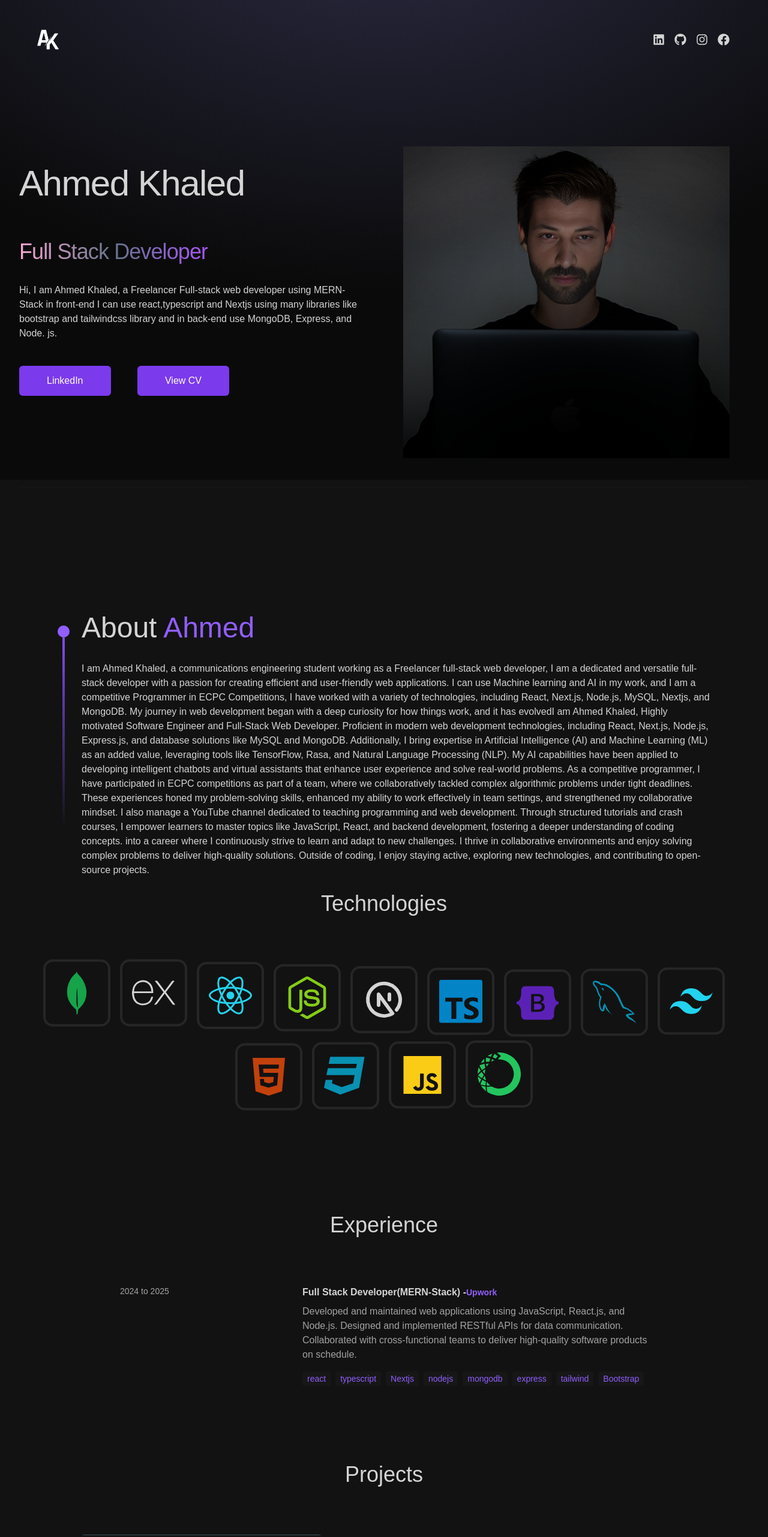
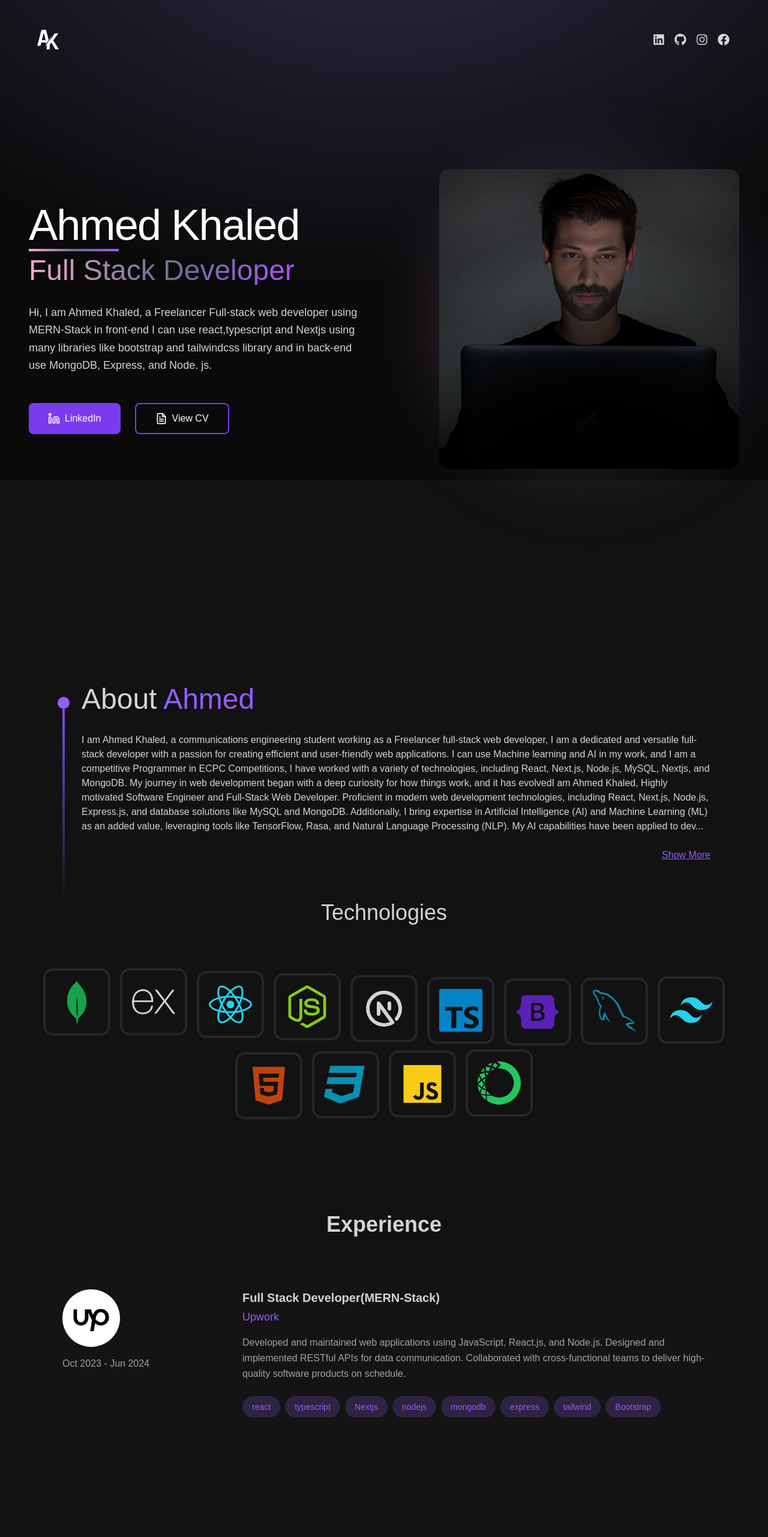
Before and after one commit to a7medk7aledak/AhmedKhaledportfolio, a React (Vite) app: page / in a window 1280 px wide. Shown: the top 2563 px of the page at 60% size. Built offline with nearby package versions, Linux system fonts and the light colour scheme.

Commit message:
24/11/2024 updates

```diff
--- a/src/components/About.jsx
+++ b/src/components/About.jsx
@@ -1,9 +1,13 @@
+import { useState } from "react";
 import { motion } from "framer-motion";
 import { ABOUT_TEXT } from "../constants";
 import { styles } from "../styles";
+
 const About = () => {
+  const [showMore, setShowMore] = useState(false);
+
   return (
-    <div >
+    <div>
       <div
         className={`mt-[210px] ${styles.paddingX} flex flex-row items-start gap-5`}
       >
@@ -17,7 +21,7 @@ const About = () => {
           <div className="w-1 sm:h-80 h-40 violet-gradient" />
         </motion.div>
 
-          <div>
+        <div className="flex-1">
           <motion.h1
             whileInView={{ opacity: 1, y: 0 }}
             initial={{ opacity: 0, y: -100 }}
@@ -32,8 +36,16 @@ const About = () => {
             transition={{ duration: 1 }}
             className={`${styles.AboutSubText} mt-2 py-6`}
           >
-              {ABOUT_TEXT}
+            {showMore ? ABOUT_TEXT : `${ABOUT_TEXT.substring(0, 1000)}...`}
           </motion.p>
+          <div className="text-right">
+            <button
+              onClick={() => setShowMore(!showMore)}
+              className="text-[#915EFF] underline"
+            >
+              {showMore ? "Show Less" : "Show More"}
+            </button>
+          </div>
         </div>
       </div>
     </div>
--- a/src/components/Experience.jsx
+++ b/src/components/Experience.jsx
@@ -1,60 +1,81 @@
 import { EXPERIENCES } from "../constants";
-import {motion} from "framer-motion";
+import { motion } from "framer-motion";
+
+
 const Experience = () => {
   return (
-      <div className="border-border-neutral-900 pb-4">
+    <section className="py-16 relative">
       <motion.h1
         whileInView={{ opacity: 1, y: 0 }}
         initial={{ opacity: 0, y: -100 }}
         transition={{ duration: 0.5 }}
-          className="my-20 text-center text-4xl"
+        className="text-4xl font-bold text-center mb-16"
       >
         Experience
       </motion.h1>
-        <div>
+
+      <div className="max-w-6xl mx-auto px-4">
         {EXPERIENCES.map((experience, index) => (
           <motion.div
             key={index}
-              className="mb-8 flex flex-wrap lg:justify-center"
+            className="mb-12 bg-neutral-900/50 rounded-lg p-6 hover:bg-neutral-900/70 transition-all"
           >
+            <div className="flex flex-col lg:flex-row items-start gap-8">
+              {/* Company Logo/Image */}
               <motion.div
-                whileInView={{ opacity: 1, x: 0 }}
-                initial={{ opacity: 0, x: -100 }}
-                transition={{ duration: 1 }}
-                className="w-full lg:w-1/4"
+                whileInView={{ opacity: 1, scale: 1 }}
+                initial={{ opacity: 0, scale: 0.5 }}
+                transition={{ duration: 0.5 }}
+                className="lg:w-1/4"
               >
-                <p className="mb-2 text-sm text-neutral-400">
+                <div className="w-24 h-24 rounded-full bg-white p-2 mx-auto lg:mx-0">
+                  <img
+                    src={experience.companyLogo || "/api/placeholder/96/96"}
+                    alt={`${experience.company} logo`}
+                    className="w-full h-full object-contain rounded-full"
+                  />
+                </div>
+                <p className="text-center lg:text-left mt-4 text-neutral-400 font-medium">
                   {experience.year}
                 </p>
               </motion.div>
+
+              {/* Experience Details */}
               <motion.div
                 whileInView={{ opacity: 1, x: 0 }}
-                initial={{ opacity: 0, x: 100 }}
-                transition={{ duration: 1 }}
-                className="w-full max-w-xl lg:w-3/4"
+                initial={{ opacity: 0, x: 50 }}
+                transition={{ duration: 0.7 }}
+                className="flex-1"
               >
-                <h6 className="mb-2 font-semibold">
-                  {experience.role} -{""}
-                  <span className="text-sm text-[#915EFF]">
+                <div className="mb-4">
+                  <h3 className="text-xl font-bold mb-1">
+                    {experience.role}
+                  </h3>
+                  <p className="text-[#915EFF] text-lg font-medium">
                     {experience.company}
-                  </span>
-                </h6>
-                <p className="mb-4 text-neutral-400">
+                  </p>
+                </div>
+
+                <p className="text-neutral-400 mb-6 leading-relaxed">
                   {experience.description}
                 </p>
-                {experience.technologies.map((tech, index) => (
+
+                <div className="flex flex-wrap gap-2">
+                  {experience.technologies.map((tech, techIndex) => (
                     <span
-                    key={index}
-                    className="mr-2 mt-4 rounded bg-neutral-900 px-2 py-1 text-sm font-medium text-[#915EFF]"
+                      key={techIndex}
+                      className="px-4 py-2 rounded-full bg-[#915EFF]/20 text-[#915EFF] text-sm font-medium hover:bg-[#915EFF]/30 transition-colors"
                     >
                       {tech}
                     </span>
                   ))}
+                </div>
               </motion.div>
+            </div>
           </motion.div>
         ))}
       </div>
-      </div>
+    </section>
   );
 };
 
--- a/src/components/Hero.jsx
+++ b/src/components/Hero.jsx
@@ -1,76 +1,110 @@
 import { HERO_CONTENT } from "../constants";
 import profile from "../assets/AhmedKhaledProfile.png";
 import { motion } from "framer-motion";
+import { FiLinkedin, FiFileText } from "react-icons/fi";
 
-const cvLink = "https://drive.google.com/file/d/1E5qDXkt9LHcIzlC2o8da5xYQH-F90gOo/view?usp=sharing";
+const cvLink = "https://www.canva.com/design/DAGWiqWXWo8/LQ-RkcFn5Xc8ez-EMsWJPg/edit?utm_content=DAGWiqWXWo8&utm_campaign=designshare&utm_medium=link2&utm_source=sharebutton";
 
-const container = (delay) => ({
-  hidden: { x: -100, opacity: 0 },
+const slideIn = (direction, delay) => ({
+  hidden: {
+    x: direction === "left" ? -100 : direction === "right" ? 100 : 0,
+    y: direction === "up" ? 100 : direction === "down" ? -100 : 0,
+    opacity: 0,
+  },
   visible: {
     x: 0,
+    y: 0,
     opacity: 1,
-    transition: { duration: 0.5, delay: delay }
+    transition: {
+      type: "tween",
+      duration: 0.8,
+      delay: delay,
+      ease: [0.25, 0.25, 0.25, 0.75],
+    },
   },
 });
 
 const Hero = () => {
   return (
-    <div className="border-b border-neutral-900 pb-4 lg:mb-35">
-      <div className="flex flex-wrap">
-        <div className="w-full lg:w-1/2">
-          <div className="flex flex-col items-center lg:items-start">
-            <motion.h1
-              variants={container(0)}
-              initial="hidden"
-              animate="visible"
-              className="pb-16 text-6xl font-thin tracking-tight lg:mt-16 lg:text-8x1"
+    <section className="relative min-h-screen flex items-center py-16 border-b border-neutral-900">
+      <div className="container mx-auto px-4">
+        <div className="flex flex-col lg:flex-row items-center justify-between gap-12">
+          {/* Text Content */}
+          <motion.div
+            className="w-full lg:w-1/2 flex flex-col items-center lg:items-start text-center lg:text-left"
+            initial="hidden"
+            animate="visible"
+          >
+            <motion.div
+              variants={slideIn("left", 0)}
+              className="relative mb-4"
             >
-              Ahmed Khaled
-            </motion.h1>
-            <motion.span
-              variants={container(0.5)}
-              initial="hidden"
-              animate="visible"
-              className="bg-gradient-to-r from-pink-300 via-slate-500 to-purple-500 bg-clip-text text-4xl tracking-tight text-transparent"
+              <h1 className="text-5xl md:text-6xl lg:text-7xl font-thin tracking-tight text-white">
+                Ahmed Khaled
+              </h1>
+              <div className="absolute -bottom-2 left-0 w-1/3 h-1 bg-gradient-to-r from-pink-300 via-slate-500 to-purple-500"></div>
+            </motion.div>
+
+            <motion.h2
+              variants={slideIn("left", 0.2)}
+              className="text-3xl md:text-4xl lg:text-5xl font-medium mb-8 bg-gradient-to-r from-pink-300 via-slate-500 to-purple-500 bg-clip-text text-transparent"
             >
               Full Stack Developer
-            </motion.span>
+            </motion.h2>
+
             <motion.p
-              variants={container(1)}
-              initial="hidden"
-              animate="visible"
-              className="my-2 max-w-xl py-6 text-center md:text-left"
+              variants={slideIn("left", 0.4)}
+              className="max-w-xl text-lg text-neutral-300 leading-relaxed mb-12"
             >
               {HERO_CONTENT}
             </motion.p>
-          </div>
 
-          <div className="flex flex-wrap items-center justify-between w-[350px] sm:mx-0 mx-[20px] mt-[10px] mb-[40px]">
-            <a href="https://www.linkedin.com/in/%E2%80%AAahmed-khaled-a3852b21a/"
-              target="_blank"
-              className=" inline-block px-[45px] py-[12px] font-bold border border-transparent text-base font-medium rounded-md text-white bg-violet-600 hover:bg-violet-700">
-              LinkedIn
-            </a>
-            <a href={cvLink}
-              target="_blank"
-              rel="noopener noreferrer" className="inline-block px-[45px] py-[12px] font-bold border border-transparent text-base font-medium rounded-md text-white bg-violet-600 hover:bg-violet-700">
-              View CV
-            </a>
-          </div>
-        </div>
-        <div className="w-full lg:w-1/2 lg:p-8">
-          <div className="flex justify-center">
-            <motion.img
-              initial={{ x: 100, opacity: 0 }}
-              animate={{ x: 0, opacity: 1 }}
-              transition={{ duration: 0.5, delay: 1.2 }}
-              src={profile}
-              alt="Ahmed Khaled"
-            />
-          </div>
+            <motion.div
+              variants={slideIn("up", 0.6)}
+              className="flex flex-wrap gap-6 justify-center lg:justify-start"
+            >
+              <a
+                href="https://www.linkedin.com/in/%E2%80%AAahmed-khaled-a3852b21a/"
+                target="_blank"
+                rel="noopener noreferrer"
+                className="group flex items-center gap-2 px-8 py-3 bg-violet-600 hover:bg-violet-700 rounded-lg text-white font-medium transition-all duration-300 transform hover:scale-105"
+              >
+                <FiLinkedin className="text-xl" />
+                <span>LinkedIn</span>
+              </a>
+              <a
+                href={cvLink}
+                target="_blank"
+                rel="noopener noreferrer"
+                className="group flex items-center gap-2 px-8 py-3 bg-transparent hover:bg-violet-600/10 border-2 border-violet-600 rounded-lg text-white font-medium transition-all duration-300 transform hover:scale-105"
+              >
+                <FiFileText className="text-xl" />
+                <span>View CV</span>
+              </a>
+            </motion.div>
+          </motion.div>
+
+          {/* Profile Image */}
+          <motion.div
+            variants={slideIn("right", 0.3)}
+            initial="hidden"
+            animate="visible"
+            className="w-full lg:w-1/2 flex justify-center lg:justify-end"
+          >
+            <div className="relative w-[300px] h-[300px] md:w-[400px] md:h-[400px] lg:w-[500px] lg:h-[500px]">
+              <div className="absolute inset-0 bg-gradient-to-r from-pink-300/20 via-slate-500/20 to-purple-500/20 rounded-full blur-3xl"></div>
+              <motion.img
+                src={profile}
+                alt="Ahmed Khaled"
+                className="relative w-full h-full object-cover rounded-2xl"
+                whileHover={{ scale: 1.02 }}
+                transition={{ duration: 0.3 }}
+              />
+            </div>
+          </motion.div>
         </div>
       </div>
-    </div>
+    </section>
   );
 };
 
--- a/src/components/Navbar.jsx
+++ b/src/components/Navbar.jsx
@@ -2,7 +2,7 @@ import logo from "../assets/AhmedKhaled.png";
 import { FaInstagram, FaLinkedin, FaGithub, FaFacebook } from "react-icons/fa";
 const Navbar = () => {
     return (
-        <nav className="mb-20 flex items-center justify-between py-6">
+        <nav className=" flex items-center justify-between py-6">
             <div className="flex flex-shrink-0 items-center">
                 <a href="#"><img className="mx=2 w-24" src={logo} alt="logo" /></a>
             </div>
--- a/src/constants/index.js
+++ b/src/constants/index.js
@@ -11,6 +11,9 @@ import project8 from "../assets/projects/project-8.png";
 import blog from "../assets/projects/blog.PNG";
 import bloggym from "../assets/projects/bloggym.PNG";
 
+
+import upworkLogo from "../assets/experience/upwork.png";
+
 export const HERO_CONTENT = `Hi, I am Ahmed Khaled, a Freelancer Full-stack web developer using MERN-Stack in front-end I can use react,typescript and Nextjs using many libraries like bootstrap and tailwindcss library and in back-end use MongoDB, Express, and Node. js.`;
 
 export const ABOUT_TEXT = `I am Ahmed Khaled, a communications engineering student working as a Freelancer full-stack web developer, I am a dedicated and versatile full-stack developer with a passion for creating efficient and user-friendly web applications. I can use Machine learning and AI in my work, and I am a competitive Programmer in ECPC Competitions, I have worked with a variety of technologies, including React, Next.js, Node.js, MySQL, Nextjs, and MongoDB. My journey in web development began with a deep curiosity for how things work, and it has evolvedI am Ahmed Khaled, Highly motivated Software Engineer and Full-Stack Web Developer. Proficient in modern web development technologies, including React, Next.js, Node.js, Express.js, and database solutions like MySQL and MongoDB.
@@ -18,13 +21,14 @@ Additionally, I bring expertise in Artificial Intelligence (AI) and Machine Lear
 
 As a competitive programmer, I have participated in ECPC competitions as part of a team, where we collaboratively tackled complex algorithmic problems under tight deadlines. These experiences honed my problem-solving skills, enhanced my ability to work effectively in team settings, and strengthened my collaborative mindset.
 
-I also manage a YouTube channel dedicated to teaching programming and web development. Through structured tutorials and crash courses, I empower learners to master topics like JavaScript, React, and backend development, fostering a deeper understanding of coding concepts. into a career where I continuously strive to learn and adapt to new challenges. I thrive in collaborative environments and enjoy solving complex problems to deliver high-quality solutions. Outside of coding, I enjoy staying active, exploring new technologies, and contributing to open-source projects.`;
+I also manage a YouTube channel dedicated to teaching programming and web development. Through structured tutorials and crash courses, I empower learners to master topics like JavaScript, React, and backend development, fostering a deeper understanding of coding concepts. into a career where I continuously strive to learn and adapt to new challenges. `;
 
 export const EXPERIENCES = [
   {
-    year: "2024 to 2025",
+    year: "Oct 2023 - Jun 2024",
     role: "Full Stack Developer(MERN-Stack)",
     company: "Upwork",
+    companyLogo: upworkLogo,
     description: `Developed and maintained web applications using JavaScript, React.js, and Node.js. Designed and implemented RESTful APIs for data communication. Collaborated with cross-functional teams to deliver high-quality software products on schedule.`,
     technologies: [
       "react",
@@ -37,6 +41,7 @@ export const EXPERIENCES = [
       "Bootstrap",
     ],
   },
+
 ];
 
 export const PROJECTS = [
```
Also changed, not shown: src/assets/experience/upwork.png (added), 1 other file (tests, documents, lock files or other folders). Lines whose indentation alone changed are shown as unchanged.
